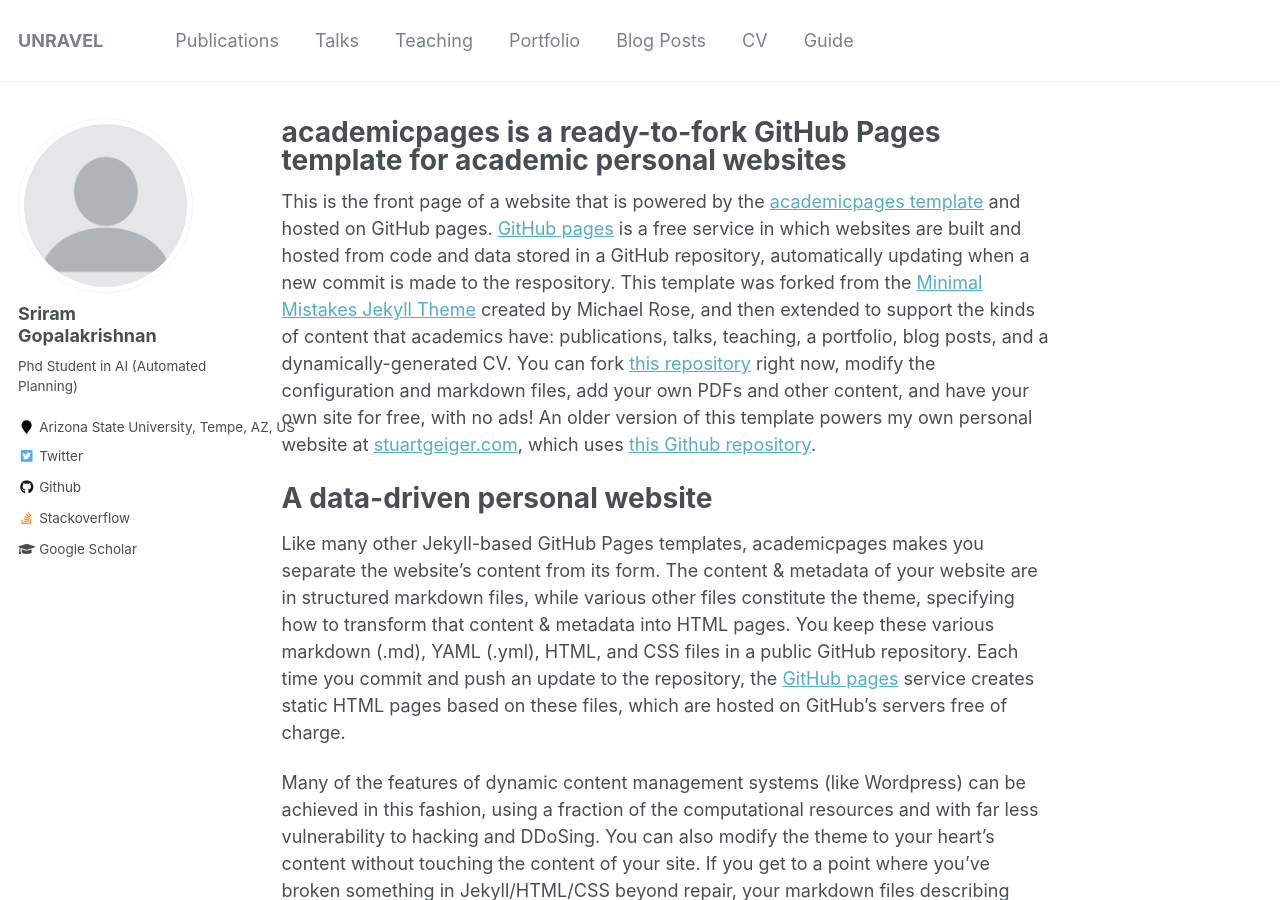
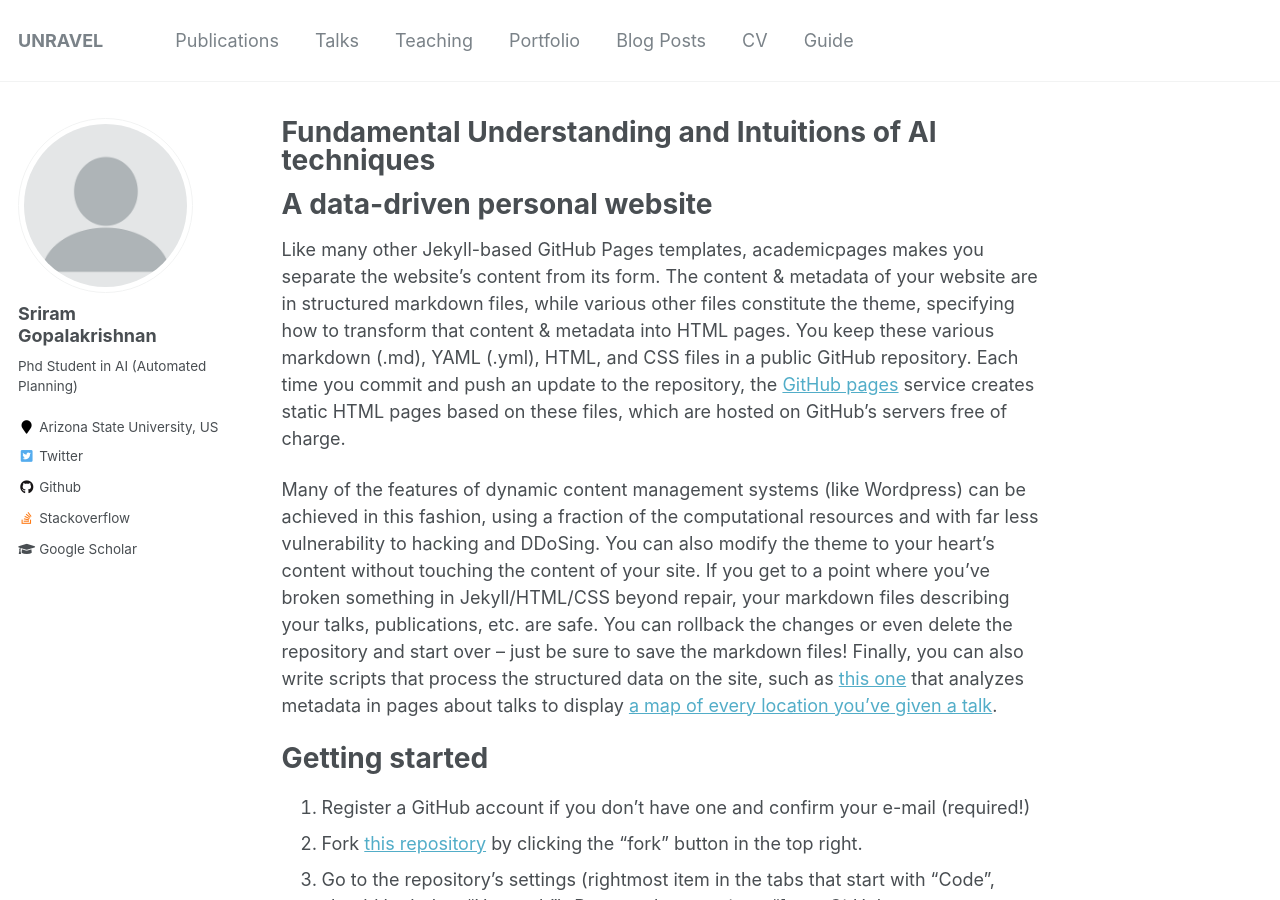
Before and after one commit to marirsg2/Sriram_Unravel, a Jekyll site: the page built from _pages/about.md, in a window 1280 px wide and 900 px high. Built offline with Jekyll 4.4.1, drawn with Linux system fonts in a browser that asks for light colours.

Commit message:
main page update

```diff
--- a/_config.yml
+++ b/_config.yml
@@ -83,7 +83,7 @@ author:
   name             : "Sriram Gopalakrishnan"
   avatar           : "profile.png"
   bio              : "Phd Student in AI (Automated Planning)"
-  location         : "Arizona State University, Tempe, AZ, US"
+  location         : "Arizona State University, US"
   employer         :
   pubmed           : #"https://marirsg2.github.io/Sriram_Unravel/"
   googlescholar    : "https://scholar.google.com/citations?user=So86Wl4AAAAJ&hl=en"
--- a/_pages/about.md
+++ b/_pages/about.md
@@ -1,14 +1,14 @@
 ---
 permalink: /
-title: "academicpages is a ready-to-fork GitHub Pages template for academic personal websites"
-excerpt: "About me"
+title: "Fundamental Understanding and Intuitions of AI techniques"
+excerpt: ""
 author_profile: true
 redirect_from:
   - /about/
   - /about.html
 ---
 
-This is the front page of a website that is powered by the [academicpages template](https://github.com/academicpages/academicpages.github.io) and hosted on GitHub pages. [GitHub pages](https://pages.github.com) is a free service in which websites are built and hosted from code and data stored in a GitHub repository, automatically updating when a new commit is made to the respository. This template was forked from the [Minimal Mistakes Jekyll Theme](https://mmistakes.github.io/minimal-mistakes/) created by Michael Rose, and then extended to support the kinds of content that academics have: publications, talks, teaching, a portfolio, blog posts, and a dynamically-generated CV. You can fork [this repository](https://github.com/academicpages/academicpages.github.io) right now, modify the configuration and markdown files, add your own PDFs and other content, and have your own site for free, with no ads! An older version of this template powers my own personal website at [stuartgeiger.com](http://stuartgeiger.com), which uses [this Github repository](https://github.com/staeiou/staeiou.github.io).
+
 
 A data-driven personal website
 ======
```
Also changed, not shown: _pages/cv.md (+8 -0 lines), 1 other file.
